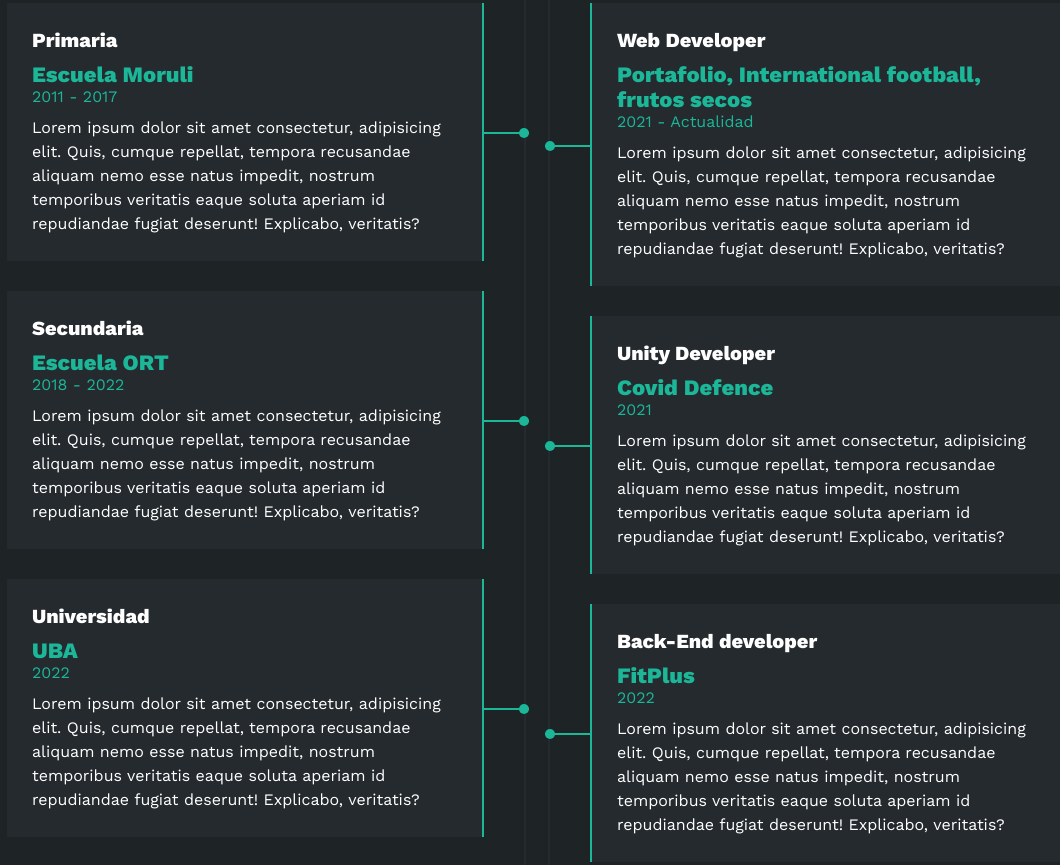
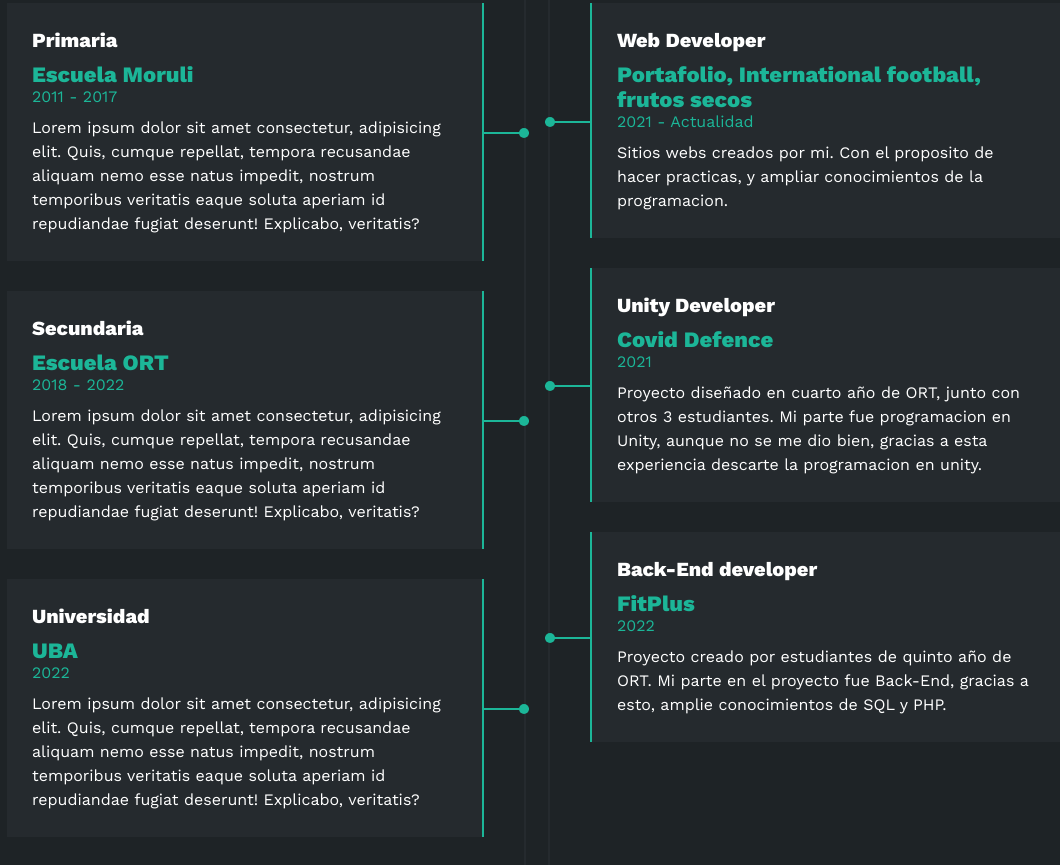
Before and after one commit to TadeoLercari/Portafolio, a plain HTML site: page index.html in a window 1280 px wide. Shown: the part 2236-3101 px from the top of the page, without its empty margins (103-1163 px from the left). Drawn offline with nearby package versions, Linux system fonts and the light colour scheme; a script that the page names is missing.

Commit message:
Add files via upload

```diff
--- a/index.html
+++ b/index.html
@@ -75,7 +75,7 @@
 						<li>
 						    <strong>WebSites</strong>
 							https://tadeolercari.github.io/Websites/
-							https://tadeolercari.github.io/TadeoLercari/
+							https://tadeolercari.github.io/Portafolio/
 						</li>
 					</ul>
 				</div>
@@ -257,7 +257,7 @@
                         <h4>Web Developer</h4>
                         <span class="casa">Portafolio, International football, frutos secos</span>
                         <span class="fecha">2021 - Actualidad</span>
-                        <p>Lorem ipsum dolor sit amet consectetur, adipisicing elit. Quis, cumque repellat, tempora recusandae aliquam nemo esse natus impedit, nostrum temporibus veritatis eaque soluta aperiam id repudiandae fugiat deserunt! Explicabo, veritatis?</p>
+                        <p>Sitios webs creados por mi. Con el proposito de hacer practicas, y ampliar conocimientos de la programacion.</p>
                         <div class="conectord">
                             <div class="circulod"></div>
                         </div>
@@ -266,7 +266,8 @@
                         <h4>Unity Developer</h4>
                         <span class="casa">Covid Defence</span>
                         <span class="fecha">2021</span>
-                        <p>Lorem ipsum dolor sit amet consectetur, adipisicing elit. Quis, cumque repellat, tempora recusandae aliquam nemo esse natus impedit, nostrum temporibus veritatis eaque soluta aperiam id repudiandae fugiat deserunt! Explicabo, veritatis?</p>
+                        <p>Proyecto diseñado en cuarto año de ORT, junto con otros 3 estudiantes. Mi parte fue programacion en Unity, aunque no se me dio bien, gracias a esta experiencia
+						descarte la programacion en unity.</p>
                         <div class="conectord">
                             <div class="circulod"></div>
                         </div>
@@ -275,7 +276,7 @@
                         <h4>Back-End developer</h4>
                         <span class="casa">FitPlus</span>
                         <span class="fecha">2022</span>
-                        <p>Lorem ipsum dolor sit amet consectetur, adipisicing elit. Quis, cumque repellat, tempora recusandae aliquam nemo esse natus impedit, nostrum temporibus veritatis eaque soluta aperiam id repudiandae fugiat deserunt! Explicabo, veritatis?</p>
+                        <p>Proyecto creado por estudiantes de quinto año de ORT. Mi parte en el proyecto fue Back-End, gracias a esto, amplie conocimientos de SQL y PHP.</p>
                         <div class="conectord">
                             <div class="circulod"></div>
                         </div>
@@ -298,7 +299,7 @@
                     <input type="text" placeholder="Tema">
                     <textarea name="" id="" cols="30" rows="10" placeholder="Mensaje"></textarea>
                     <button>
-                        Enviar Mensaje<i class="fa-solid fa-paper-plane"></i>
+                        Enviar Mensaje <i class="fa-solid fa-paper-plane"></i>
                         <span class="overlay"></span>
                     </button>
                 </div>
```
